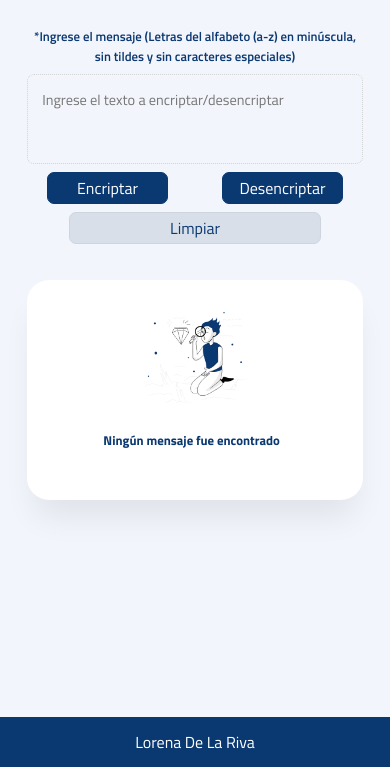
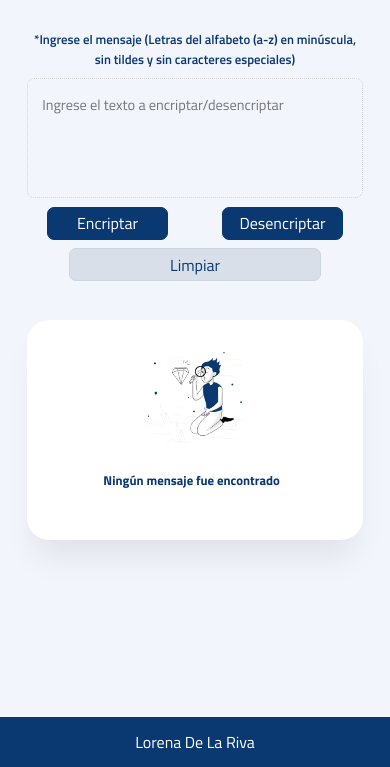
Before and after one commit to LRLDLK/ChallengeOne4-1-Encriptador, a plain HTML site: page index.html in a window 390 px wide. Shown: the part 77-844 px from the top of the page. Drawn offline with Linux system fonts and the light colour scheme.

Commit message:
arreglando alineaciones y posicion footer

```diff
--- a/style.css
+++ b/style.css
@@ -399,7 +399,7 @@ nav {
 
   #input {
     font-size: 0.9em;
-    height: 150px;
+    height: 220px;
   }
 
   @media (max-width: 370px) {
@@ -421,14 +421,14 @@ nav {
 
   #input {
     font-size: 0.9em;
-    height: 90px;
+    height: 120px;
   }
   #msgDes {
     font-size: 0.9em;
   }
 
   #message {
-    height: 260px;
+    height: 300px;
   }
   #result {
     align-items: center;
```
